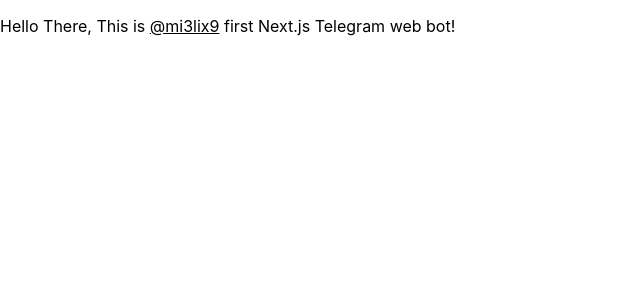
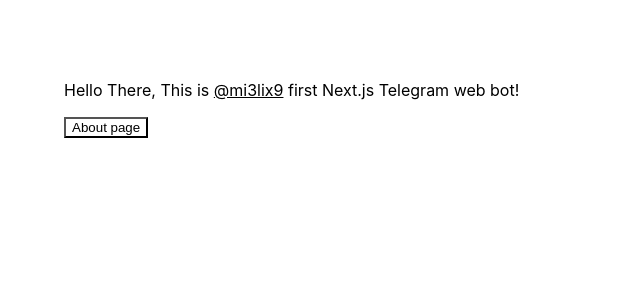
Before and after one commit to Mi3liX9/tg-web-test, a Next.js app: page / in a window 1280 px wide. Shown: the top 300 px of the page, without its empty margins (0-640 px from the left). Built offline with nearby package versions, Linux system fonts and the light colour scheme.

Commit message:
add about page link

```diff
--- a/pages/index.js
+++ b/pages/index.js
@@ -1,3 +1,5 @@
+import Link from "next/link";
+
 export default function Home() {
   return (
     <div>
@@ -5,6 +7,9 @@ export default function Home() {
         Hello There, This is <a href="https://t.me/mi3lix9">@mi3lix9</a> first
         Next.js Telegram web bot!
       </p>
+      <Link href="/about" passHref>
+        <button>About page</button>
+      </Link>
     </div>
   );
 }
--- a/styles/globals.css
+++ b/styles/globals.css
@@ -1,6 +1,6 @@
 html,
 body {
-  padding: 0;
+  padding: 2rem;
   margin: 0;
   font-family: -apple-system, BlinkMacSystemFont, Segoe UI, Roboto, Oxygen,
     Ubuntu, Cantarell, Fira Sans, Droid Sans, Helvetica Neue, sans-serif;
```
